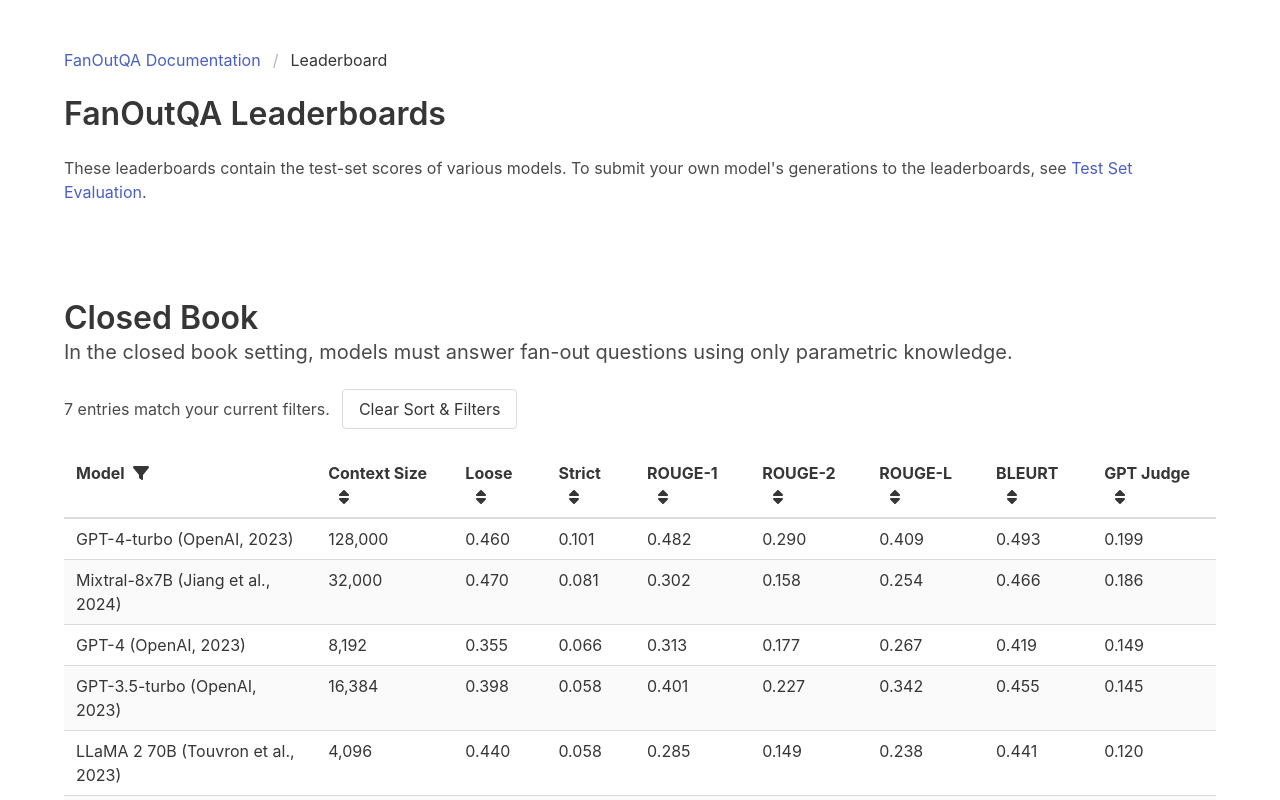
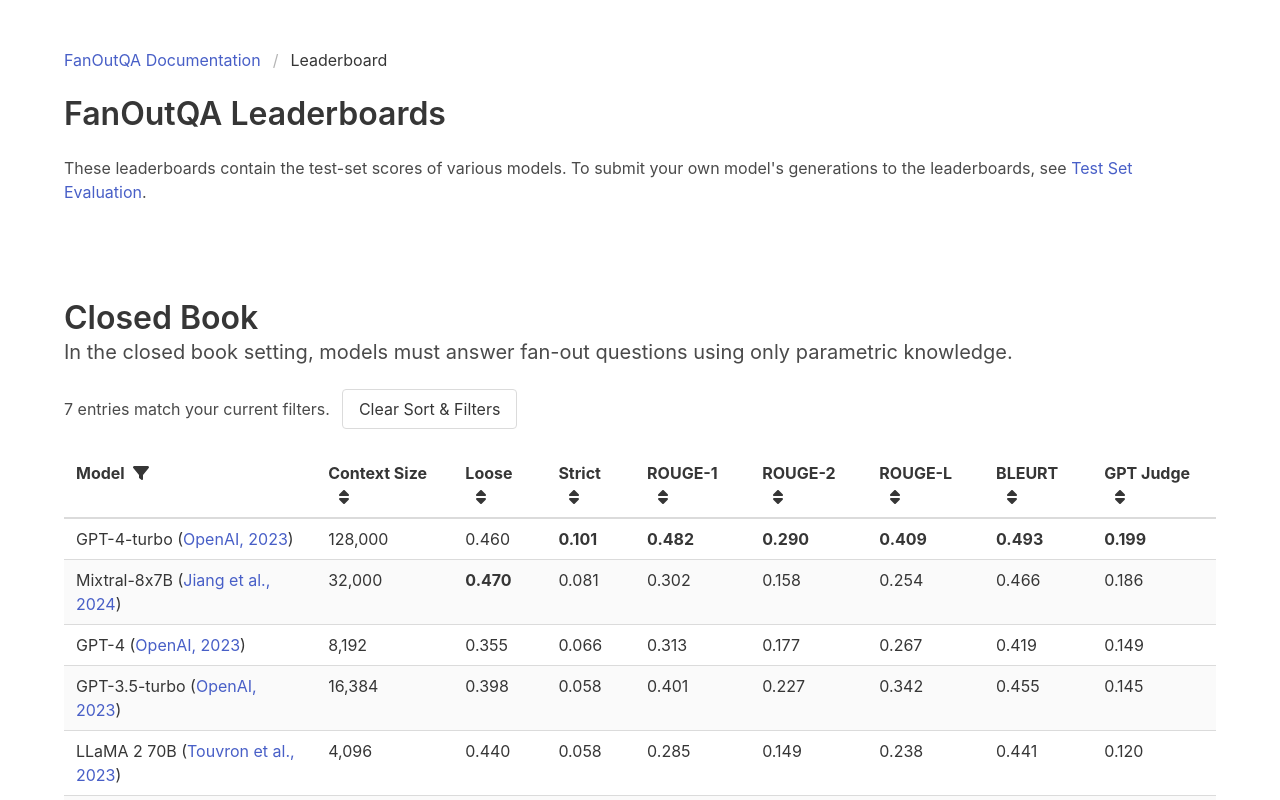
Before and after one commit to zhudotexe/fanoutqa, a Vue app in the folder leaderboard/: page / in a window 1280 px wide. Shown: the top 800 px of the page. Built offline with nearby package versions, Linux system fonts and the light colour scheme.

Commit message:
feat: bold max on leaderboards

```diff
--- a/leaderboard/src/Table.vue
+++ b/leaderboard/src/Table.vue
@@ -162,6 +162,16 @@
   loadFilterQueryParams()
   loadSortQueryParams()
 })
+
+// attr max helpers
+function isMaximum(
+  x: number,
+  attr: (datum: Datum) => number,
+  round: (x: number) => any = (x) => x.toFixed(3)
+): boolean {
+  const max = filteredSortedData.value.reduce((acc, v) => Math.max(acc, attr(v)), -Infinity)
+  return round(x) === round(max)
+}
 </script>
 
 <template>
@@ -288,15 +298,55 @@
 
       <tbody>
         <tr v-for="datum in currentPageData">
-          <td>{{ datum.name }} ({{ datum.citation }})</td>
+          <td>
+            {{ datum.name }} (<a :href="datum.url" v-if="datum.url" target="_blank">{{
+              datum.citation
+            }}</a
+            >)
+          </td>
           <td>{{ new Intl.NumberFormat().format(datum.context) }}</td>
-          <td>{{ datum.acc.loose.toFixed(3) }}</td>
-          <td>{{ datum.acc.strict.toFixed(3) }}</td>
-          <td>{{ datum.rouge.rouge1.fscore.toFixed(3) }}</td>
-          <td>{{ datum.rouge.rouge2.fscore.toFixed(3) }}</td>
-          <td>{{ datum.rouge.rougeL.fscore.toFixed(3) }}</td>
-          <td>{{ datum.bleurt.toFixed(3) }}</td>
-          <td>{{ datum.gpt.toFixed(3) }}</td>
+          <td :class="{ 'has-text-weight-bold': isMaximum(datum.acc.loose, (d) => d.acc.loose) }">
+            {{ datum.acc.loose.toFixed(3) }}
+          </td>
+          <td :class="{ 'has-text-weight-bold': isMaximum(datum.acc.strict, (d) => d.acc.strict) }">
+            {{ datum.acc.strict.toFixed(3) }}
+          </td>
+          <td
+            :class="{
+              'has-text-weight-bold': isMaximum(
+                datum.rouge.rouge1.fscore,
+                (d) => d.rouge.rouge1.fscore
+              )
+            }"
+          >
+            {{ datum.rouge.rouge1.fscore.toFixed(3) }}
+          </td>
+          <td
+            :class="{
+              'has-text-weight-bold': isMaximum(
+                datum.rouge.rouge2.fscore,
+                (d) => d.rouge.rouge2.fscore
+              )
+            }"
+          >
+            {{ datum.rouge.rouge2.fscore.toFixed(3) }}
+          </td>
+          <td
+            :class="{
+              'has-text-weight-bold': isMaximum(
+                datum.rouge.rougeL.fscore,
+                (d) => d.rouge.rougeL.fscore
+              )
+            }"
+          >
+            {{ datum.rouge.rougeL.fscore.toFixed(3) }}
+          </td>
+          <td :class="{ 'has-text-weight-bold': isMaximum(datum.bleurt, (d) => d.bleurt) }">
+            {{ datum.bleurt.toFixed(3) }}
+          </td>
+          <td :class="{ 'has-text-weight-bold': isMaximum(datum.gpt, (d) => d.gpt) }">
+            {{ datum.gpt.toFixed(3) }}
+          </td>
         </tr>
       </tbody>
     </table>
```
